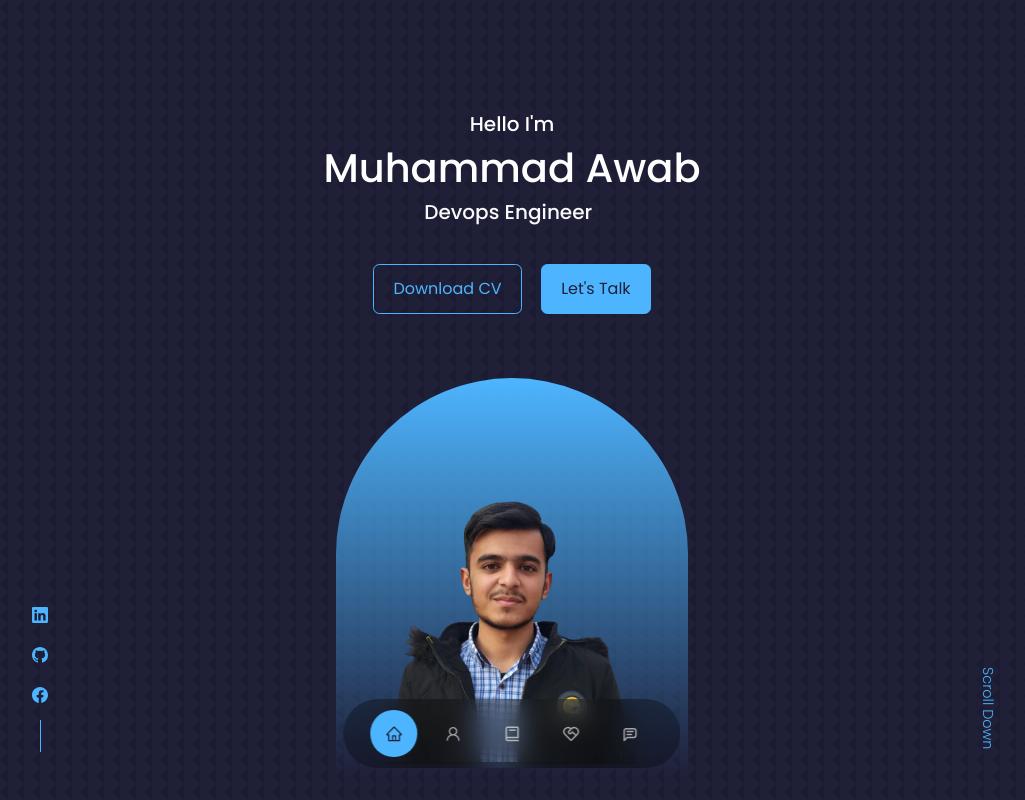
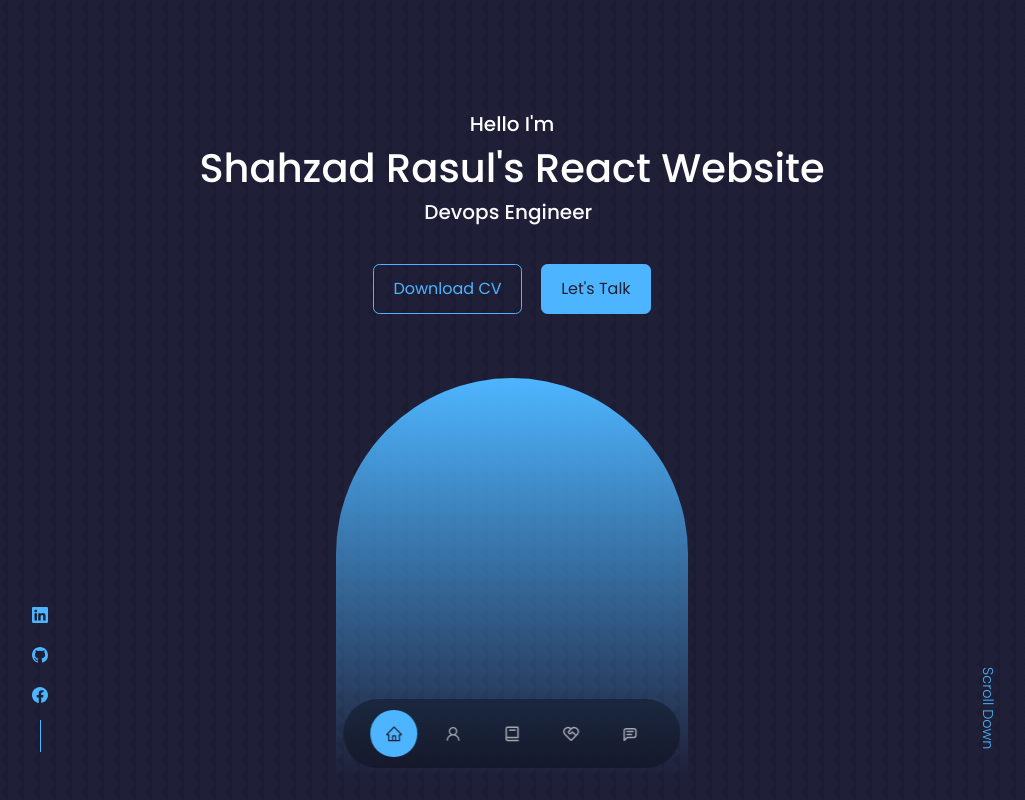
Before and after one commit to Muhammad-Awab/PortfolioWebsite, a React (Create React App) app: page / in a window 1280 px wide. Shown: the top 800 px of the page, without its empty margins (128-1153 px from the left). Built offline with nearby package versions, Linux system fonts and the light colour scheme; the HTML template or start-up script is replaced by a standard one.

Commit message:
Update Header.jsx

```diff
--- a/src/components/Header/Header.jsx
+++ b/src/components/Header/Header.jsx
@@ -10,12 +10,12 @@ const Header = () => {
     <header>
       <div className="container header_container">
 <h5>Hello I'm</h5>
-<h1>Muhammad Awab</h1>
+<h1>Shahzad Rasul's React Website</h1>
 
 <h5 className="text-light">
 <Typewriter
   options={{
-    strings: ['Full stack Developer', 'Devops Engineer'],
+    strings:['Devops Engineer'],
     autoStart: true,
     delay: 75,
     loop: true,
@@ -25,7 +25,6 @@ const Header = () => {
 <CTA />
 <HeaderSocials/>
 <div className="me">
-  <img src={img} alt="me" />
 </div>
 <a href="#contact" className='scroll_down'>Scroll Down</a>
       </div>
```
